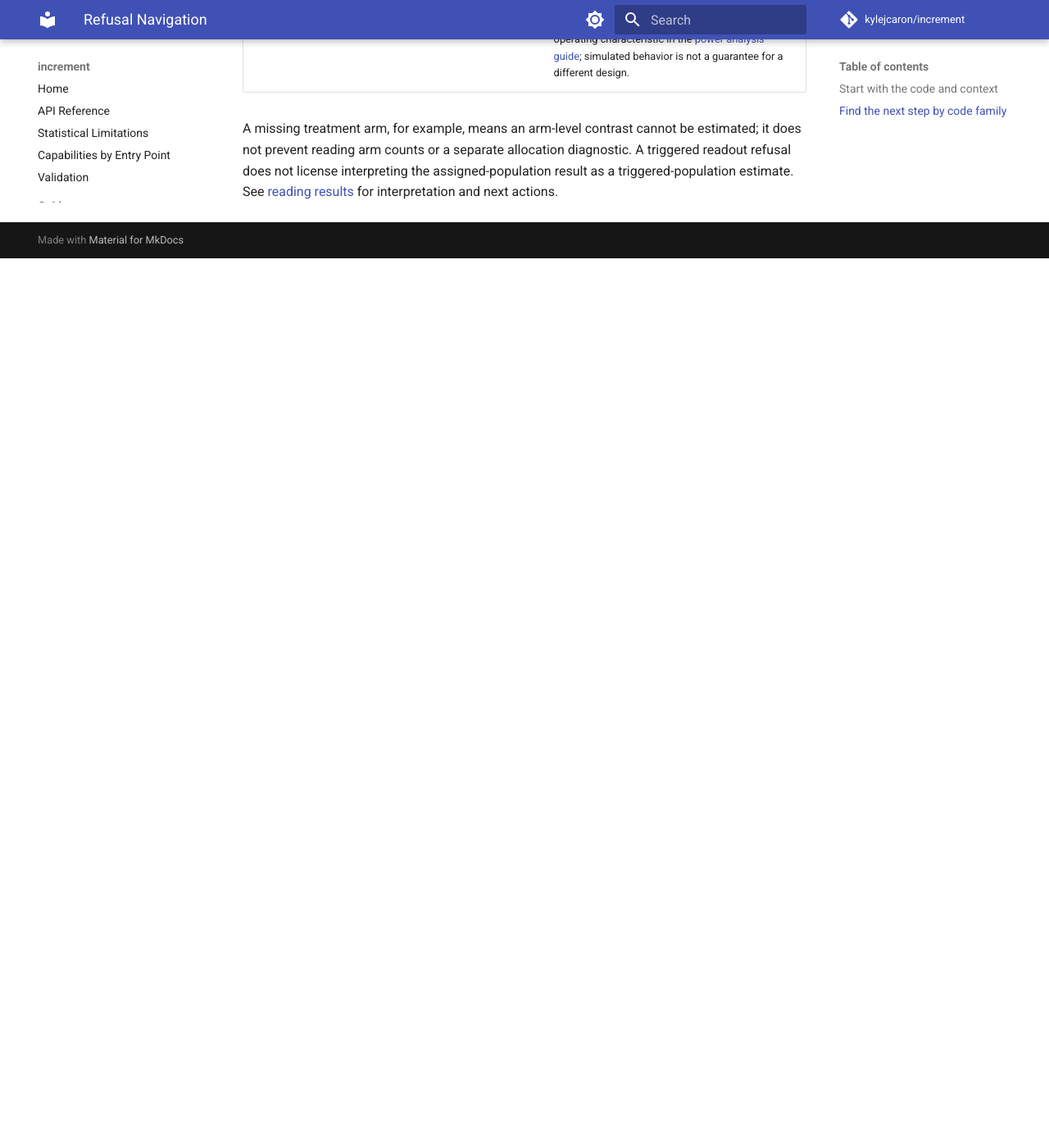
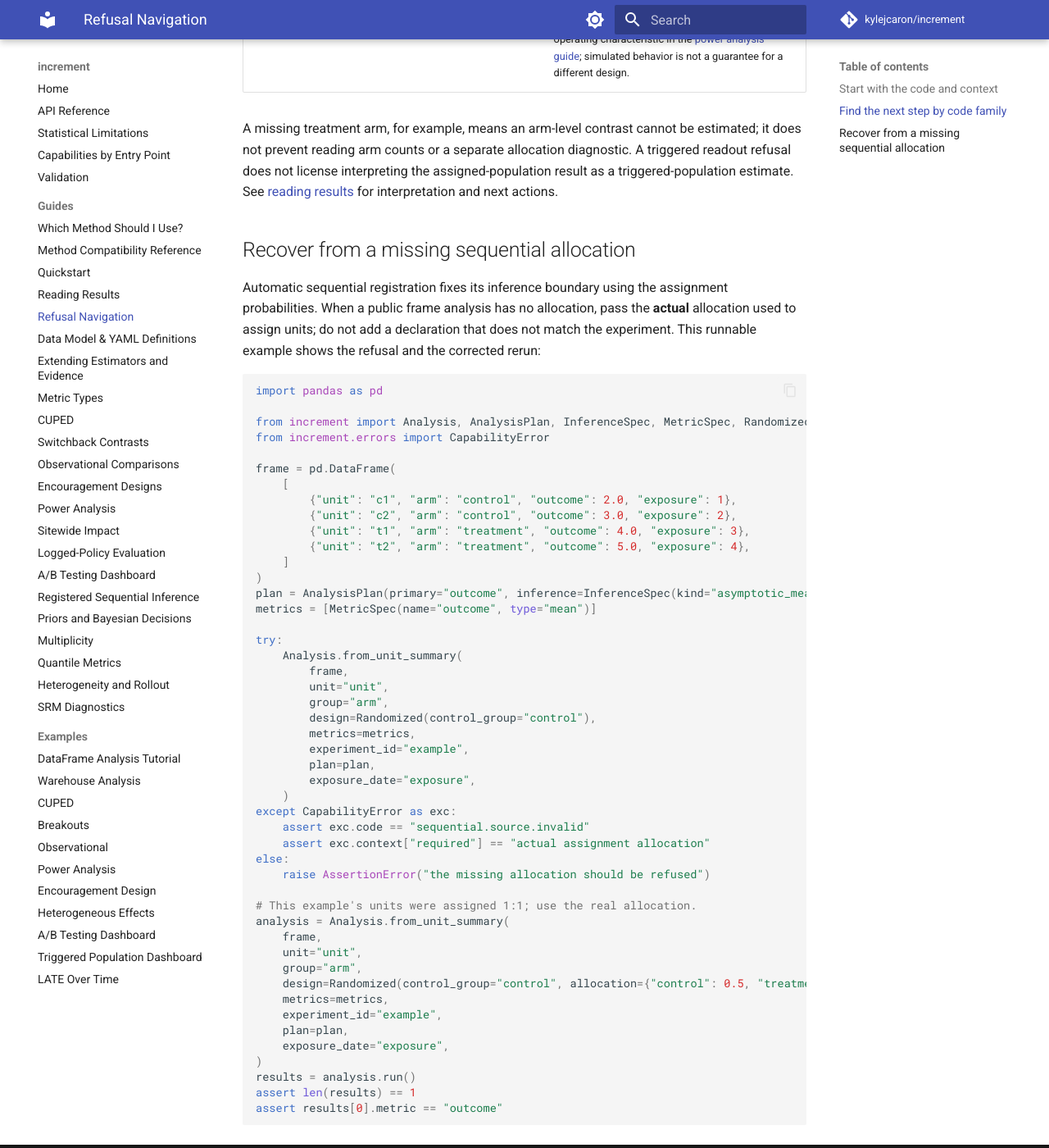
Before and after one commit to kylejcaron/increment, an MkDocs documentation site: the page built from docs/guides/refusals.md, in a window 1280 px wide and 1400 px high, scrolled down 1356 px. Shown: the whole window at 82% size. Built offline with MkDocs 1.6.1 and Material for MkDocs 9.7.7, drawn with Linux system fonts in a browser that asks for light colours; comment, search, counter and statistics services are not loaded; before the commit the page ends 1671 px from its top, so only the background shows below that.

Commit message:
Improve recovery guidance for sequential analysis

````diff
--- a/docs/guides/refusals.md
+++ b/docs/guides/refusals.md
@@ -39,3 +39,61 @@
 diagnostic. A triggered readout refusal does not license interpreting the
 assigned-population result as a triggered-population estimate. See
 [reading results](reading-results.md) for interpretation and next actions.
+
+## Recover from a missing sequential allocation
+
+Automatic sequential registration fixes its inference boundary using the
+assignment probabilities. When a public frame analysis has no allocation, pass
+the **actual** allocation used to assign units; do not add a declaration that
+does not match the experiment. This runnable example shows the refusal and the
+corrected rerun:
+
+```python
+import pandas as pd
+
+from increment import Analysis, AnalysisPlan, InferenceSpec, MetricSpec, Randomized
+from increment.errors import CapabilityError
+
+frame = pd.DataFrame(
+    [
+        {"unit": "c1", "arm": "control", "outcome": 2.0, "exposure": 1},
+        {"unit": "c2", "arm": "control", "outcome": 3.0, "exposure": 2},
+        {"unit": "t1", "arm": "treatment", "outcome": 4.0, "exposure": 3},
+        {"unit": "t2", "arm": "treatment", "outcome": 5.0, "exposure": 4},
+    ]
+)
+plan = AnalysisPlan(primary="outcome", inference=InferenceSpec(kind="asymptotic_mean"))
+metrics = [MetricSpec(name="outcome", type="mean")]
+
+try:
+    Analysis.from_unit_summary(
+        frame,
+        unit="unit",
+        group="arm",
+        design=Randomized(control_group="control"),
+        metrics=metrics,
+        experiment_id="example",
+        plan=plan,
+        exposure_date="exposure",
+    )
+except CapabilityError as exc:
+    assert exc.code == "sequential.source.invalid"
+    assert exc.context["required"] == "actual assignment allocation"
+else:
+    raise AssertionError("the missing allocation should be refused")
+
+# This example's units were assigned 1:1; use the real allocation.
+analysis = Analysis.from_unit_summary(
+    frame,
+    unit="unit",
+    group="arm",
+    design=Randomized(control_group="control", allocation={"control": 0.5, "treatment": 0.5}),
+    metrics=metrics,
+    experiment_id="example",
+    plan=plan,
+    exposure_date="exposure",
+)
+results = analysis.run()
+assert len(results) == 1
+assert results[0].metric == "outcome"
+```
````
Also changed, not shown: 3 other files.
